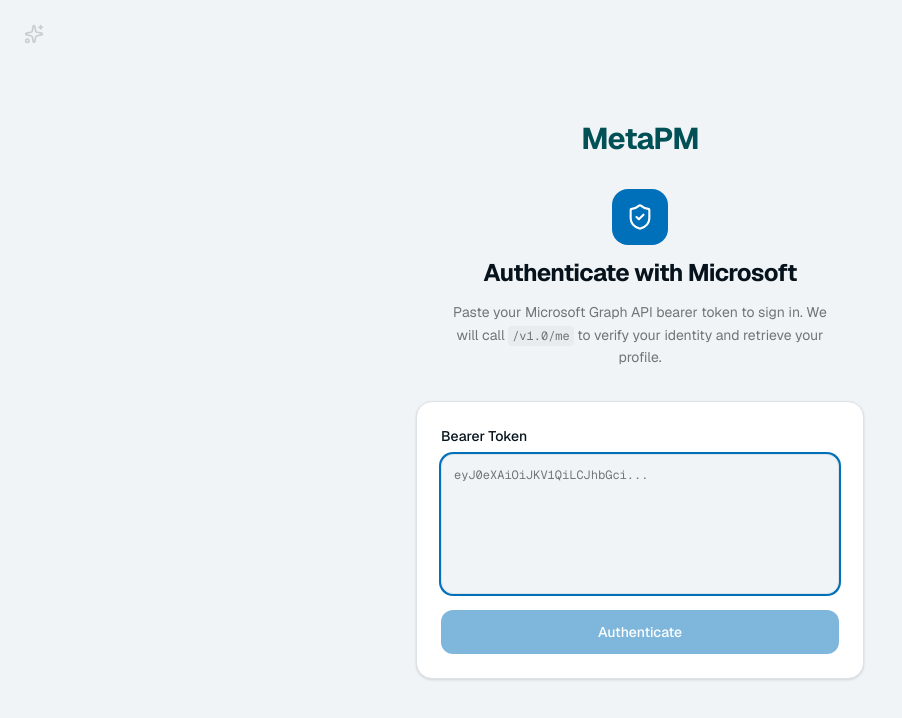
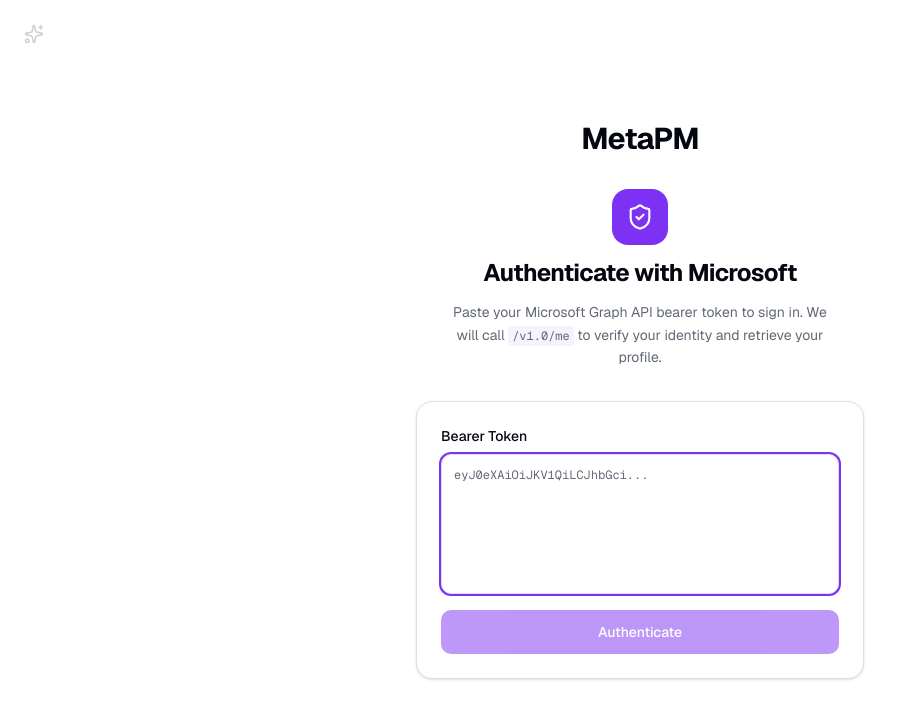
Before and after one commit to avirup22/v0-meta-pm-copy, a Next.js app: page / in a window 1280 px wide. Shown: the top 718 px of the page, without its empty margins (0-902 px from the left). Built offline with nearby package versions, Linux system fonts and the light colour scheme.

Commit message:
style: redesign with new design tokens and components\n\nUpdate design tokens, ProjectCard, ProjectGrid, and meetings list styling.

```diff
--- a/app/globals.css
+++ b/app/globals.css
@@ -4,49 +4,69 @@
 @custom-variant dark (&:is(.dark *));
 
 :root {
-  --background: oklch(0.965 0.005 240);
-  --foreground: oklch(0.18 0.025 240);
+  /* Base — pure bright white */
+  --background: oklch(1 0 0);
+  --foreground: oklch(0.13 0.02 260);
+
+  /* Cards — white with crisp 1px borders */
   --card: oklch(1 0 0);
-  --card-foreground: oklch(0.18 0.025 240);
+  --card-foreground: oklch(0.13 0.02 260);
   --popover: oklch(1 0 0);
-  --popover-foreground: oklch(0.18 0.025 240);
-  --primary: oklch(0.52 0.16 240);
+  --popover-foreground: oklch(0.13 0.02 260);
+
+  /* Primary — Figma electric violet */
+  --primary: oklch(0.54 0.26 293);
   --primary-foreground: oklch(1 0 0);
-  --secondary: oklch(0.94 0.005 240);
-  --secondary-foreground: oklch(0.18 0.025 240);
-  --muted: oklch(0.94 0.005 240);
-  --muted-foreground: oklch(0.56 0.01 240);
-  --accent: oklch(0.94 0.005 240);
-  --accent-foreground: oklch(0.18 0.025 240);
+
+  /* Secondary — very light violet tint */
+  --secondary: oklch(0.97 0.015 293);
+  --secondary-foreground: oklch(0.13 0.02 260);
+
+  /* Muted */
+  --muted: oklch(0.96 0.008 260);
+  --muted-foreground: oklch(0.52 0.02 260);
+
+  /* Accent — bright electric blue */
+  --accent: oklch(0.62 0.26 240);
+  --accent-foreground: oklch(1 0 0);
+
+  /* Destructive */
   --destructive: oklch(0.577 0.245 27.325);
-  --destructive-foreground: oklch(0.577 0.245 27.325);
-  --border: oklch(0.91 0.008 240);
-  --input: oklch(0.91 0.008 240);
-  --ring: oklch(0.52 0.16 240);
-  --chart-1: oklch(0.646 0.222 41.116);
-  --chart-2: oklch(0.6 0.118 184.704);
-  --chart-3: oklch(0.398 0.07 227.392);
-  --chart-4: oklch(0.828 0.189 84.429);
-  --chart-5: oklch(0.769 0.188 70.08);
-  --radius: 0.75rem;
-  --brand-teal: oklch(0.38 0.09 200);
-  /* Navigation sidebar tokens */
-  --nav-bg: oklch(0.24 0.08 240);
-  --nav-fg: oklch(0.96 0 0);
-  --nav-muted: oklch(0.68 0 0);
-  --nav-border: oklch(0.30 0.06 240);
-  --nav-hover-bg: oklch(0.30 0.08 240);
-  --nav-active-bg: oklch(0.42 0.14 240);
+  --destructive-foreground: oklch(1 0 0);
+
+  /* Borders — very light, hairline */
+  --border: oklch(0.91 0.01 260);
+  --input: oklch(0.91 0.01 260);
+  --ring: oklch(0.54 0.26 293);
+
+  /* Charts */
+  --chart-1: oklch(0.54 0.26 293);
+  --chart-2: oklch(0.62 0.26 240);
+  --chart-3: oklch(0.72 0.22 160);
+  --chart-4: oklch(0.78 0.20 60);
+  --chart-5: oklch(0.68 0.24 15);
+
+  --radius: 0.625rem;
+
+  /* Navigation sidebar — deep charcoal, Figma-style */
+  --nav-bg: oklch(0.14 0.02 260);
+  --nav-fg: oklch(0.92 0 0);
+  --nav-muted: oklch(0.56 0.02 260);
+  --nav-border: oklch(0.22 0.02 260);
+  --nav-hover-bg: oklch(0.20 0.02 260);
+  --nav-active-bg: oklch(0.54 0.26 293);
   --nav-active-fg: oklch(1 0 0);
-  --nav-logo: oklch(0.96 0 0);
-  --sidebar: oklch(0.985 0 0);
-  --sidebar-foreground: oklch(0.145 0 0);
-  --sidebar-primary: oklch(0.205 0 0);
-  --sidebar-primary-foreground: oklch(0.985 0 0);
-  --sidebar-accent: oklch(0.97 0 0);
-  --sidebar-accent-foreground: oklch(0.205 0 0);
-  --sidebar-border: oklch(0.922 0 0);
-  --sidebar-ring: oklch(0.708 0 0);
+  --nav-logo: oklch(1 0 0);
+
+  /* Sidebar shadcn tokens */
+  --sidebar: oklch(0.14 0.02 260);
+  --sidebar-foreground: oklch(0.92 0 0);
+  --sidebar-primary: oklch(0.54 0.26 293);
+  --sidebar-primary-foreground: oklch(1 0 0);
+  --sidebar-accent: oklch(0.20 0.02 260);
+  --sidebar-accent-foreground: oklch(0.92 0 0);
+  --sidebar-border: oklch(0.22 0.02 260);
+  --sidebar-ring: oklch(0.54 0.26 293);
 }
 
 /* 🎨 MABEL MODE 🎨 - Colorful Chaos Energy */
--- a/components/project-card.tsx
+++ b/components/project-card.tsx
@@ -1,5 +1,5 @@
 import Link from "next/link"
-import { Building2 } from "lucide-react"
+import { ArrowUpRight, Folder } from "lucide-react"
 
 interface ProjectCardProps {
   name: string
@@ -7,20 +7,59 @@ interface ProjectCardProps {
   customerName?: string
 }
 
+// Deterministic color per card based on name
+const ACCENT_COLORS = [
+  { bg: "oklch(0.97 0.025 293)", dot: "oklch(0.54 0.26 293)" },  // violet
+  { bg: "oklch(0.97 0.025 240)", dot: "oklch(0.58 0.26 240)" },  // blue
+  { bg: "oklch(0.97 0.025 160)", dot: "oklch(0.60 0.20 160)" },  // teal
+  { bg: "oklch(0.97 0.025 30)",  dot: "oklch(0.68 0.24 30)"  },  // orange
+]
+
+function colorForName(name: string) {
+  let n = 0
+  for (let i = 0; i < name.length; i++) n += name.charCodeAt(i)
+  return ACCENT_COLORS[n % ACCENT_COLORS.length]
+}
+
 export function ProjectCard({ name, slug, customerName }: ProjectCardProps) {
+  const color = colorForName(name)
   return (
     <Link href={`/projects/${slug}`} className="block group">
-      <div className="bg-card rounded-xl border border-border shadow-sm p-5 flex flex-col gap-4 hover:shadow-md hover:border-primary/30 transition-all duration-200 cursor-pointer">
-        {customerName && (
-          <div className="flex items-center gap-1.5">
-            <Building2 size={11} className="text-muted-foreground" />
-            <span className="text-[11px] font-sans text-muted-foreground uppercase tracking-wider">{customerName}</span>
+      <div
+        className="relative rounded-xl border border-border bg-card p-5 flex flex-col gap-5 hover:shadow-lg hover:border-primary/40 hover:-translate-y-0.5 transition-all duration-200 cursor-pointer overflow-hidden"
+      >
+        {/* Top row: icon + arrow */}
+        <div className="flex items-start justify-between">
+          <div
+            className="w-10 h-10 rounded-xl flex items-center justify-center shrink-0"
+            style={{ background: color.bg }}
+          >
+            <Folder size={18} style={{ color: color.dot }} strokeWidth={1.8} />
           </div>
-        )}
-        <h2 className="text-base font-semibold text-foreground font-sans leading-snug">{name}</h2>
-        <span className="text-xs text-muted-foreground group-hover:text-primary font-sans transition-colors duration-150 w-fit">
-          Open Project →
-        </span>
+          <ArrowUpRight
+            size={16}
+            strokeWidth={2}
+            className="text-muted-foreground/40 group-hover:text-primary group-hover:opacity-100 transition-all duration-150 mt-0.5"
+          />
+        </div>
+
+        {/* Name */}
+        <div className="flex flex-col gap-1">
+          {customerName && (
+            <span className="text-[10px] font-sans font-semibold text-muted-foreground uppercase tracking-widest">
+              {customerName}
+            </span>
+          )}
+          <h2 className="text-sm font-bold text-foreground font-sans leading-snug text-pretty">
+            {name}
+          </h2>
+        </div>
+
+        {/* Accent bar at bottom */}
+        <div
+          className="absolute bottom-0 left-0 right-0 h-0.5 opacity-0 group-hover:opacity-100 transition-opacity duration-200"
+          style={{ background: color.dot }}
+        />
       </div>
     </Link>
   )
```
Also changed, not shown: app/projects/[slug]/meetings/page.tsx (+53 -40 lines), components/project-grid.tsx (+42 -37 lines).
